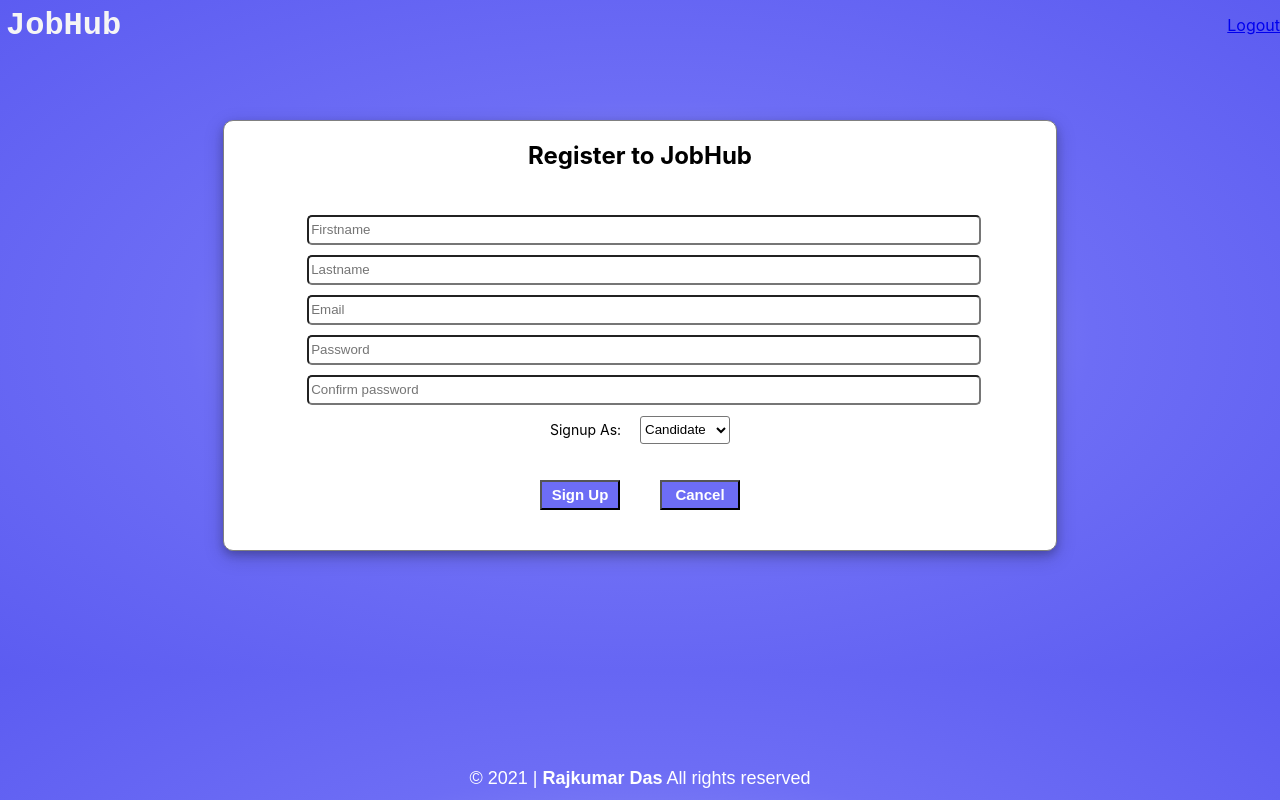
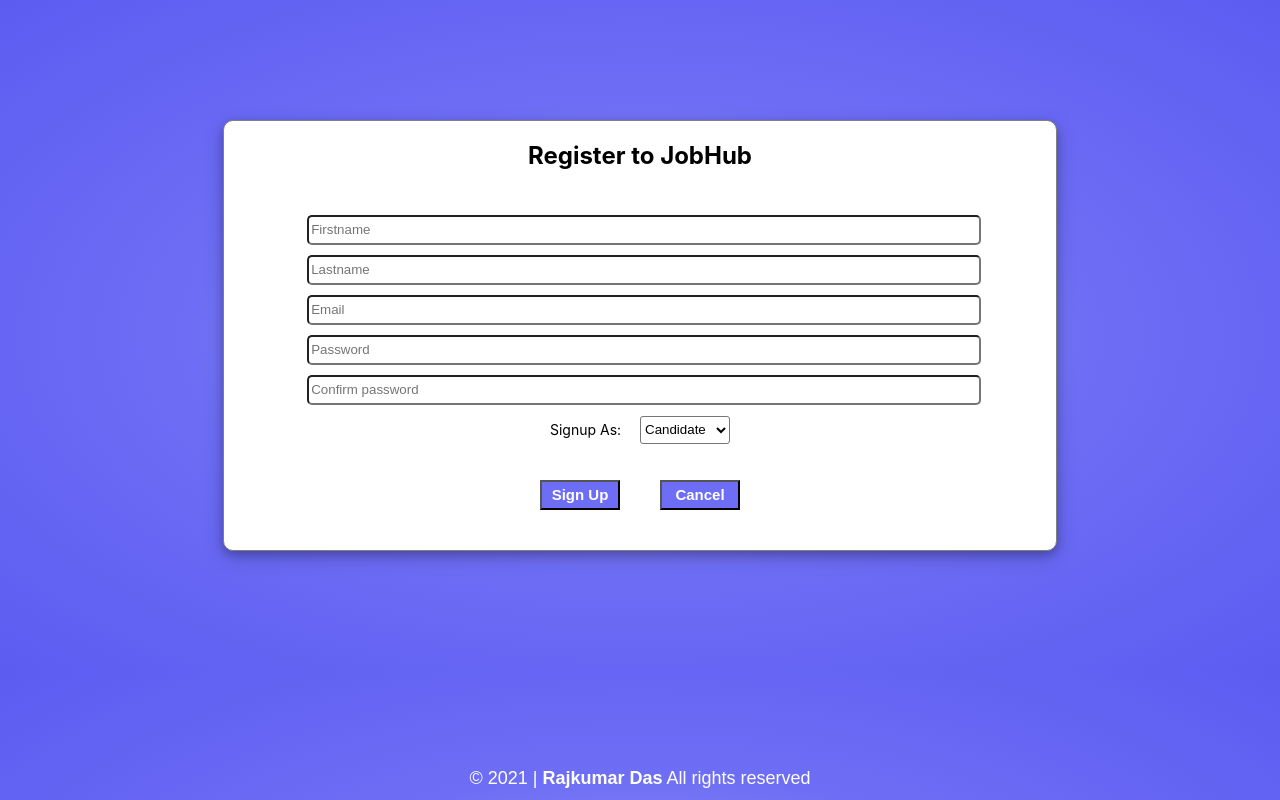
Before and after one commit to rajkumardas2701/job-search-frontend, a React (Create React App) app: page /signup in a window 1280 px wide. Built offline with nearby package versions, Linux system fonts and the light colour scheme.

Commit message:
add props to NavBar component and fix button click issue

```diff
--- a/src/components/App.js
+++ b/src/components/App.js
@@ -39,9 +39,21 @@ const App = () => {
   useEffect(() => {
     isLoggedIn();
   }, []);
+
+  const handleLogout = () => {
+    setLoggedIn({
+      logged_in: false,
+      user: {},
+    });
+  };
+
   return (
     <div className="App">
-      <NavBar loggedIn={loggedIn} />
+      <NavBar
+        loggedIn={loggedIn.logged_in}
+        name={loggedIn.user.firstname}
+        handleLogout={handleLogout}
+      />
       <Jobs />
       <Footer />
     </div>
--- a/src/containers/Jobs.js
+++ b/src/containers/Jobs.js
@@ -2,44 +2,16 @@ import PropTypes from 'prop-types';
 import { connect } from 'react-redux';
 import React, { useEffect } from 'react';
 import { CircleToBlockLoading } from 'react-loadingg';
-// import { useHistory } from 'react-router-dom';
-// import axios from 'axios';
 import Job from '../components/Job';
 import { fetchJobsInit, fetchJobsSuccess, fetchJobsFailure } from '../actions/index';
 import { jobsCall } from '../utils/apiCalls';
 import NavBar from '../layouts/Navbar';
 import Footer from '../layouts/Footer';
+import '../styles/Jobs.css';
 
 const Jobs = ({
   fetchInit, fetchSuccess, fetchFail, isLoading, isError, jobs,
 }) => {
-  // const history = useHistory();
-  // const [loggedIn, setLoggedIn] = useState({
-  //   logged_in: false,
-  //   user: {},
-  // });
-
-  // const isLoggedIn = () => {
-  //   axios
-  //     .get('http://localhost:3001/api/v1/logged_in', { withCredentials: true })
-  //     .then((response) => {
-  //       if (response.data.logged_in && !loggedIn.logged_in) {
-  //         setLoggedIn({
-  //           logged_in: true,
-  //           user: response.data.user,
-  //         });
-  //       } else if (!response.data.logged_in && loggedIn.logged_in) {
-  //         setLoggedIn({
-  //           logged_in: false,
-  //           user: {},
-  //         });
-  //         history.push('/');
-  //       }
-  //     })
-  //     .catch((error) => error);
-  //   jobsCall(fetchInit, fetchSuccess, fetchFail);
-  // };
-
   useEffect(() => {
     jobsCall(fetchInit, fetchSuccess, fetchFail);
   }, []);
@@ -49,7 +21,7 @@ const Jobs = ({
       {isError && <div>Couldn&apos;t fetch the data now, please try again later</div>}
       {isLoading ? (<div><CircleToBlockLoading size="small" color="rgb(92, 92, 241)" /></div>)
         : (
-          <div>
+          <div className="jobs-container">
             {
           (jobs && jobs.length) ? (jobs.map((job) => <Job job={job} key={job.id} />))
             : (<div><CircleToBlockLoading size="small" color="rgb(92, 92, 241)" /></div>)
--- a/src/layouts/Navbar.js
+++ b/src/layouts/Navbar.js
@@ -1,53 +1,51 @@
 import React, { useState, useEffect } from 'react';
 import { Link } from 'react-router-dom';
-// import PropTypes from 'prop-types';
 import '../styles/NavBar.css';
 
-const NavBar = (loggedIn) => {
-  const [isLoggedIn, setIsLoggedIn] = useState(loggedIn);
+const NavBar = (props1, props2, handleLogout) => {
+  const [state, setState] = useState(props1, props2);
+
   useEffect(() => {
-    setIsLoggedIn(loggedIn);
-  }, [loggedIn]);
+    setState(props1, props2);
+  }, [props1, props2]);
+
   return (
+    <>
+      {
+        ('loggedIn' in state)
+
+          ? (
+
             <div className="navbar">
               <div>
                 <Link to="/" className="logoAnc">
                   <h1 className="logoHead" data-testid="navbar-heading">JobHub</h1>
                 </Link>
               </div>
-      {/* {console.log(isLoggedIn)} */}
+              <div>
                 {
-      !(Object.keys(isLoggedIn) === 0)
+          state.name ? `Hello, ${state.name}` : ''
+        }
+              </div>
+              {
+          (state.loggedIn)
             ? (
-          <div>
-            {(isLoggedIn) ? (
-              <div>
-                <Link to="/logout">Logout</Link>
-              </div>
-            )
-              : (
+              <button type="button" onClick={handleLogout} className="login-logout-btn">Logout</button>
+            ) : (
               <div>
                 <Link to="/signin">Signin</Link>
                 <Link to="/signup">Signup</Link>
               </div>
-              )}
+            )
+          }
             </div>
           )
           : (
-          <div>
-            {/* {console.log('error')} */}
-          </div>
+            <div />
           )
       }
-      {
-
-      }
-    </div>
+    </>
   );
 };
 
-/* <p>
-Hello
-{isLoggedIn.loggedIn.user.firstname}
-</p> */
 export default NavBar;
--- a/src/styles/App.css
+++ b/src/styles/App.css
@@ -1,3 +1,3 @@
-.App {
+/* .App {
   text-align: center;
-}
+} */
--- /dev/null
+++ b/src/styles/Jobs.css
@@ -0,0 +1,3 @@
+.jobs-container {
+  margin-top: 100px;
+}
--- a/src/styles/NavBar.css
+++ b/src/styles/NavBar.css
@@ -2,7 +2,7 @@
   display: flex;
   flex-direction: row;
   height: 50px;
-  align-items: center;
+  /* align-items: center; */
   justify-content: space-between;
   position: fixed;
   left: 0;
@@ -10,8 +10,6 @@
   width: 100%;
   justify-items: center;
   z-index: 90;
-
-  /* background-color: white; */
 }
 
 .logoHead {
@@ -28,3 +26,8 @@
   text-decoration: none;
   height: 50px;
 }
+
+.login-logout-btn {
+  width: 150px;
+  height: 50px;
+}
--- a/src/utils/apiCalls.js
+++ b/src/utils/apiCalls.js
@@ -14,7 +14,7 @@ const authCall = (authType, user, initialize, success, failure, history) => {
     .then((response) => {
       if ((response.data.status === 'created') || (response.data.logged_in)) {
         success();
-        history.push('/jobs');
+        history.push('/');
       } else if (response.data.logged_out) {
         history.push('/');
       } else {
```
Lines whose indentation alone changed are shown as unchanged.
